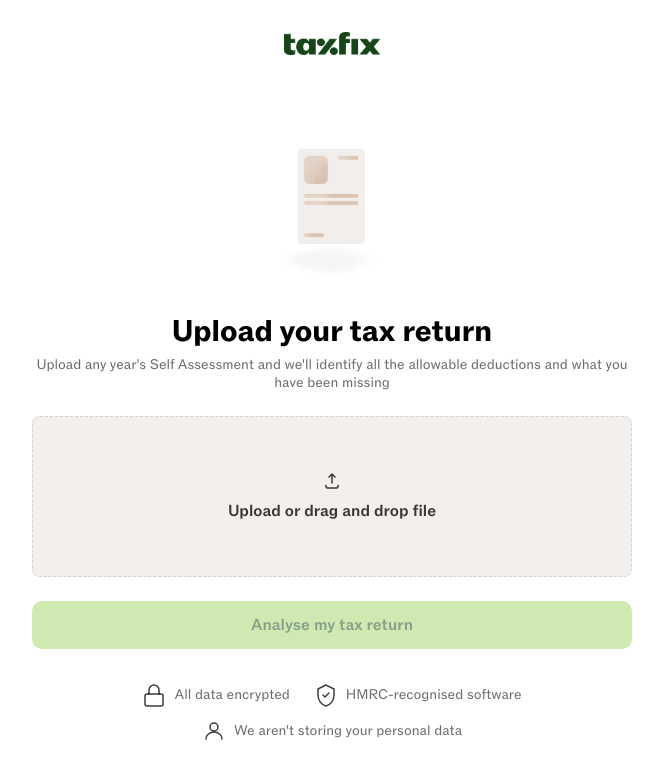
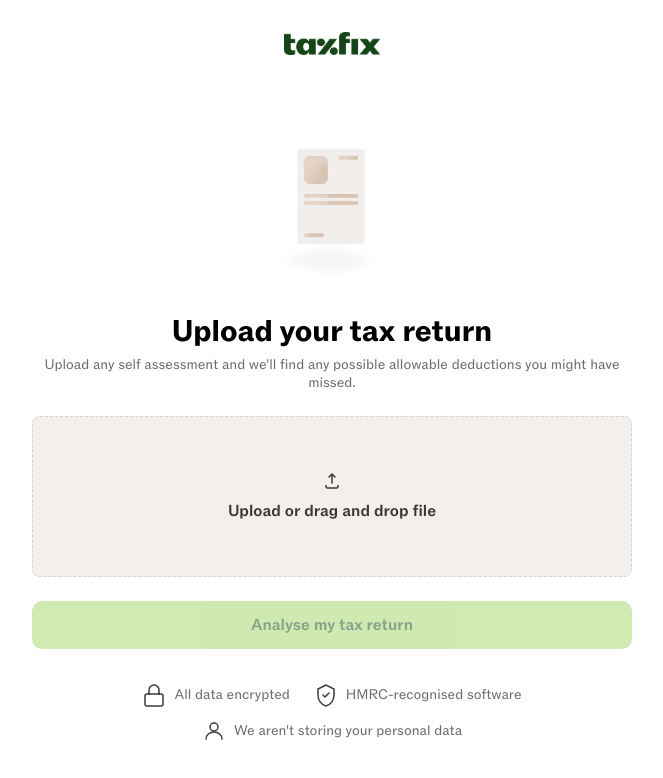
Before and after one commit to arina-lopatina-taxfix/expenses-analysis, a Next.js app: page /upload in a window 1280 px wide. Shown: the top 778 px of the page, without its empty margins (308-971 px from the left). Built offline with nearby package versions, Linux system fonts and the light colour scheme; no server answers.

Commit message:
Update upload page subcopy
https://claude.ai/code/session_01HLxCVvYA9aTy3t9s1dJpdr

```diff
--- a/app/upload/page.tsx
+++ b/app/upload/page.tsx
@@ -75,7 +75,7 @@ export default function UploadPage() {
               Upload your tax return
             </p>
             <p className="text-[14px] leading-[1.3] text-[rgba(12,11,10,0.6)] text-center w-full">
-              {"Upload any year's Self Assessment and we'll identify all the allowable deductions and what you have been missing"}
+              {"Upload any self assessment and we'll find any possible allowable deductions you might have missed."}
             </p>
           </div>
 
```
